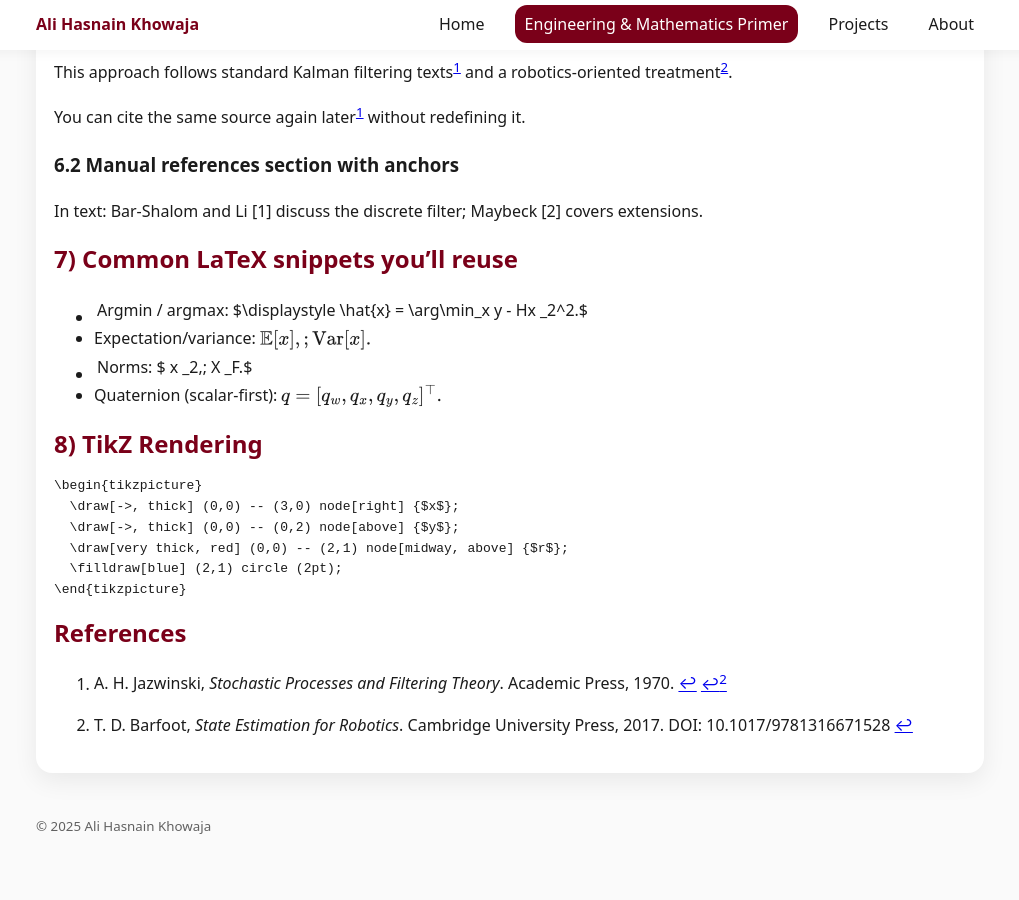
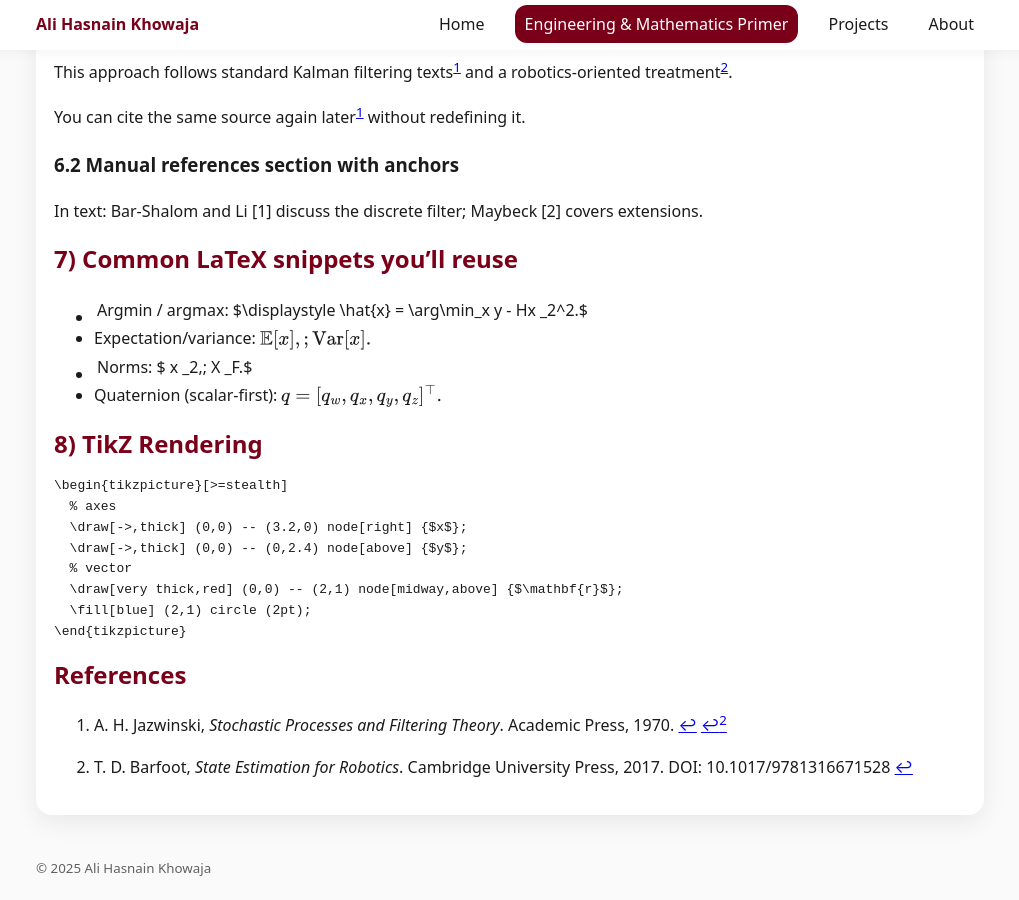
Before and after one commit to khowaja17/khowaja17.github.io, a Jekyll site: the page built from _primer/latex-md-html-howto.md, in a window 1280 px wide and 900 px high, scrolled down 2073 px. Shown: the whole window, without its empty margins (130-1149 px from the left). Built offline with Jekyll 4.4.1, drawn with Linux system fonts in a browser that asks for light colours; before the commit the page ends 2932 px from its top, so only the background shows below that.

Commit message:
Update latex-md-html-howto.md

````diff
--- a/_primer/latex-md-html-howto.md
+++ b/_primer/latex-md-html-howto.md
@@ -127,11 +127,13 @@ In text: Bar-Shalom and Li [1]
 
 ## 8) TikZ Rendering
 ```tikz
-\begin{tikzpicture}
-  \draw[->, thick] (0,0) -- (3,0) node[right] {$x$};
-  \draw[->, thick] (0,0) -- (0,2) node[above] {$y$};
-  \draw[very thick, red] (0,0) -- (2,1) node[midway, above] {$r$};
-  \filldraw[blue] (2,1) circle (2pt);
+\begin{tikzpicture}[>=stealth]
+  % axes
+  \draw[->,thick] (0,0) -- (3.2,0) node[right] {$x$};
+  \draw[->,thick] (0,0) -- (0,2.4) node[above] {$y$};
+  % vector
+  \draw[very thick,red] (0,0) -- (2,1) node[midway,above] {$\mathbf{r}$};
+  \fill[blue] (2,1) circle (2pt);
 \end{tikzpicture}
 ```
 
````
